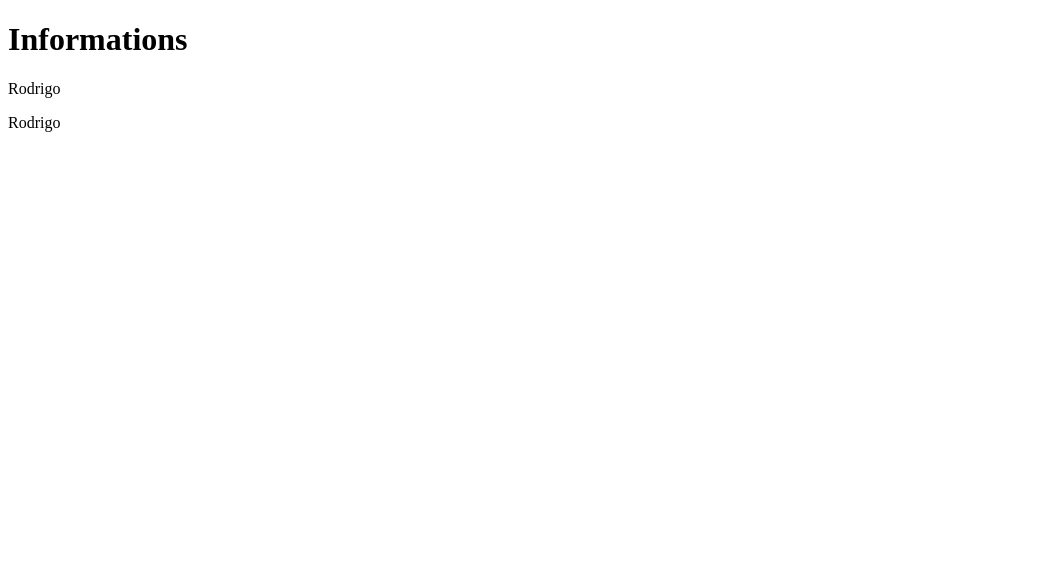
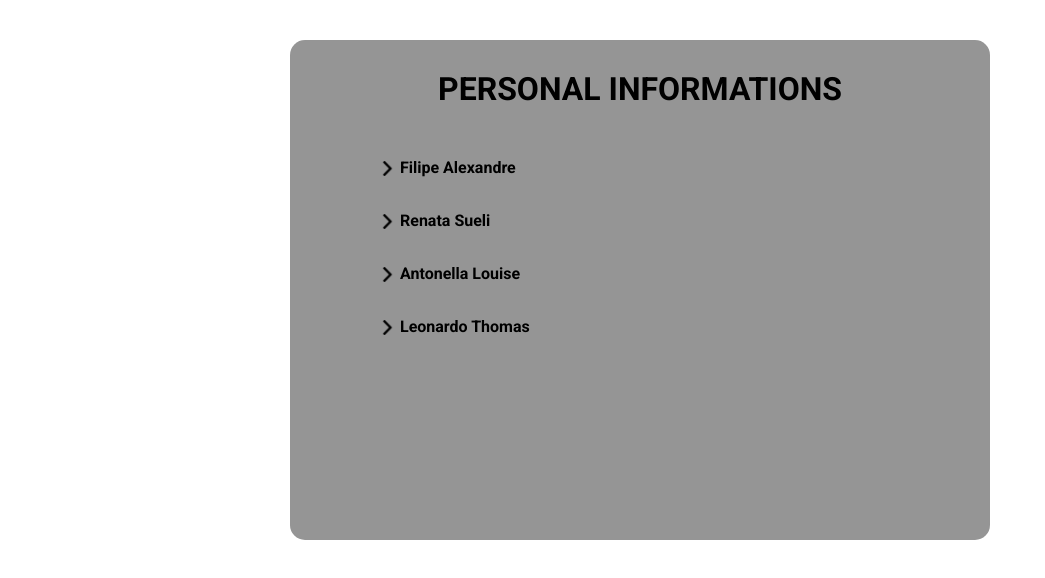
Before and after one commit to Gabriek0/cause-effect-app, a plain HTML site: page src/index.html in a window 1280 px wide. Shown: the whole page, without its empty margins (0-1045 px from the left). Drawn offline with Linux system fonts and the light colour scheme.

Commit message:
first commit

```diff
--- a/src/index.html
+++ b/src/index.html
@@ -6,14 +6,20 @@
   <meta http-equiv="X-UA-Compatible" content="IE=edge">
   <meta name="viewport" content="width=device-width, initial-scale=1.0">
   <link rel="stylesheet" href="./styles/styles.css">
-  <title>CauseEffect-App</title>
+  <link rel="preconnect" href="https://fonts.googleapis.com">
+  <link rel="preconnect" href="https://fonts.gstatic.com" crossorigin>
+  <link href="https://fonts.googleapis.com/css2?family=Roboto:wght@300;700&display=swap" rel="stylesheet">
+  <title>cause-effect-app</title>
 </head>
 
 <body>
   <div class="mainContainer">
-  <h1>Informations</h1>
-    <div class="peopleContainer"></div>
+    <h1>Personal Informations</h1>
+    <div class="informationsContainer">
+
+    </div>
   </div>
+
   <script src="./js/main.js"></script>
 </body>
 
--- a/src/js/main.js
+++ b/src/js/main.js
@@ -1,84 +1,188 @@
-const peopleContainer = document.querySelector('.peopleContainer')
+const informations = document.querySelector('.informationsContainer');
 
-const peopleInformations = [
+const peoples = [
   {
-    name: 'Rodrigo',
-    fullName: 'Rodrigo dos Santos',
-    street: 'Paulista',
-    city: 'São Paulo',
-    state: 'SP',
-    country: 'Brazil',
-    telephone: '707070',
-    birthday: '17/10/2001'
+    name: 'Filipe Alexandre',
+    fullName: 'Filipe Alexandre Murilo Ramos',
+    street: 'Rua José Barbosa, 5430',
+    city: 'Auriflama',
+    state: 'São Paulo',
+    country: 'Brasil',
+    telephone: '+55 (17) 98551-9936',
+    birthday: '22/11/1996',
   },
 
   {
-    name: 'Rodrigo',
-    fullName: 'Rodrigo dos Santos',
-    street: 'Paulista',
-    city: 'São Paulo',
-    state: 'SP',
-    country: 'Brazil',
-    telephone: '707070',
-    birthday: '17/10/2001'
+    name: 'Renata Sueli',
+    fullName: 'Renata Sueli Marina Mendes',
+    street: 'Avenida Doutor Carlos Botelho, 403',
+    city: 'Pariquera-Açú',
+    state: 'São Paulo',
+    country: 'Brasil',
+    telephone: '+55 (13) 98253-0930',
+    birthday: '24/08/2003',
   },
 
-]
+  {
+    name: 'Antonella Louise',
+    fullName: 'Antonella Louise Carvalho',
+    street: 'Parque Represa Billings III',
+    city: 'Santo André',
+    state: 'São Paulo',
+    country: 'Brasil',
+    telephone: '+55 (11) 99180-3464',
+    birthday: '15/08/2003',
+  },
 
-function start() {
+  {
+    name: 'Leonardo Thomas',
+    fullName: 'Leonardo Thomas Davi Aparício',
+    street: 'Rua Quatro',
+    city: 'Santos',
+    state: 'São Paulo',
+    country: 'Brasil',
+    telephone: '+55 (13) 99510-5452',
+    birthday: '07/08/1994',
+  }
+];
 
-  peopleInformations.map(people => {
-    const allPeoples = document.createElement('div')
-    allPeoples.classList.add('allPeoples')
+peoples.map(people => {
+  const rightArrow = document.createElement('img');
+  rightArrow.src = './img/right-arrow.png';
+  rightArrow.className = 'rightArrow';
 
-    const informations = document.createElement('div');
-    informations.classList.add('informations')
+  //Personal containers
+  const fullNameContainer = document.createElement('div');
+  const streetContainer = document.createElement('div');
+  const cityContainer = document.createElement('div');
+  const stateContainer = document.createElement('div');
+  const countryContainer = document.createElement('div');
+  const telephoneContainer = document.createElement('div');
+  const birthdayContainer = document.createElement('div');
 
-    const names = document.createElement('p');
-    names.classList.add('name')
+  //Personal details
+  const name = document.createElement('p');
+  const fullName = document.createElement('p');
+  const street = document.createElement('p');
+  const city = document.createElement('p');
+  const state = document.createElement('p');
+  const country = document.createElement('p');
+  const telephone = document.createElement('p');
+  const birthday = document.createElement('p');
 
-    const fullName = document.createElement('p');
-    const street = document.createElement('p');
-    const city = document.createElement('p');
-    const state = document.createElement('p');
-    const country = document.createElement('p');
-    const telephone = document.createElement('p');
-    const birthday = document.createElement('p');
+  // information title
+  const fullNameTitle = document.createElement('p');
+  const streetTitle = document.createElement('p');
+  const cityTitle = document.createElement('p');
+  const stateTitle = document.createElement('p');
+  const countryTitle = document.createElement('p');
+  const telephoneTitle = document.createElement('p');
+  const birthdayTitle = document.createElement('p');
 
 
-    names.addEventListener('click', () => {
-      const content = allPeoples.contains(informations)
+  const shortNameContainer = document.createElement('div')
+  const peopleDetails = document.createElement('div');
 
-      if (content) {
-        informations.remove();
-      } else {
-
-        allPeoples.appendChild(informations)
-        informations.appendChild(fullName)
-        informations.appendChild(street)
-        informations.appendChild(city)
-        informations.appendChild(state)
-        informations.appendChild(country)
-        informations.appendChild(telephone)
-        informations.appendChild(birthday)
+  //Content
+  name.textContent = people.name;
+  fullName.textContent = people.fullName;
+  street.textContent = people.street;
+  city.textContent = people.city;
+  state.textContent = people.state;
+  country.textContent = people.country;
+  telephone.textContent = people.telephone;
+  birthday.textContent = people.birthday;
 
 
-        fullName.textContent = `Full-name: ${people.fullName}`;
-        street.textContent = `Street: ${people.street}`;
-        city.textContent = `City: ${people.city}`;
-        state.textContent = `State: ${people.state}`;
-        country.textContent = `Country: ${people.country}`;
-        telephone.textContent = `Telephone: ${people.telephone}`;
-        birthday.textContent = `Birthday ${people.birthday}`;
+  //Content titles
+  fullNameTitle.textContent = 'Name: ';
+  streetTitle.textContent = 'Street: ';
+  cityTitle.textContent = 'City: ';
+  stateTitle.textContent = 'State: ';
+  countryTitle.textContent = 'Country: ';
+  telephoneTitle.textContent = 'Telephone: ';
+  birthdayTitle.textContent = 'Birthday: ';
 
-      }
-    })
+  //Container title
+  fullNameContainer.appendChild(fullNameTitle);
+  stateContainer.appendChild(stateTitle);
+  cityContainer.appendChild(cityTitle);
+  stateContainer.appendChild(stateTitle);
+  countryContainer.appendChild(countryTitle);
+  telephoneContainer.appendChild(telephoneTitle);
+  birthdayContainer.appendChild(birthdayTitle);
 
+  //append details into containers
+  fullNameContainer.appendChild(fullName)
+  streetContainer.appendChild(street);
+  cityContainer.appendChild(city);
+  stateContainer.appendChild(state);
+  countryContainer.appendChild(country);
+  telephoneContainer.appendChild(telephone);
+  birthdayContainer.appendChild(birthday);
 
-    peopleContainer.appendChild(allPeoples);
-    allPeoples.appendChild(names)
-    names.textContent = people.name
+  // name initial
+  shortNameContainer.appendChild(name);
+  shortNameContainer.appendChild(rightArrow)
+
+  // show on screen
+  informations.appendChild(shortNameContainer);
+  informations.appendChild(peopleDetails);
+
+  // peopleDetails hidden
+  peopleDetails.style.display = 'none'
+
+  shortNameContainer.addEventListener('click', () => {
+    if (peopleDetails.style.display === 'none') {
+      peopleDetails.style.display = 'block';
+      peopleDetails.style.animation = 'move 0.5s'
+      rightArrow.src = './img/arrow-down.png';
+
+    }
+    else {
+      peopleDetails.style.animation = 'toRecall 0.3s';
+
+      setTimeout(() => {
+        peopleDetails.style.display = 'none';
+        rightArrow.src = './img/right-arrow.png';
+
+      }, 300)
+    }
   })
-};
 
-start();
+  peopleDetails.appendChild(fullNameContainer);
+  peopleDetails.appendChild(stateContainer);
+  peopleDetails.appendChild(cityContainer);
+  peopleDetails.appendChild(stateContainer);
+  peopleDetails.appendChild(countryContainer);
+  peopleDetails.appendChild(telephoneContainer);
+  peopleDetails.appendChild(birthdayContainer);
+
+  shortNameContainer.className = 'shortNameContainer';
+  peopleDetails.className = 'peopleDetails';
+
+  fullNameContainer.className = 'line';
+  streetContainer.className = 'line';
+  cityContainer.className = 'line';
+  stateContainer.className = 'line';
+  countryContainer.className = 'line';
+  telephoneContainer.className = 'line';
+  birthdayContainer.className = 'line';
+
+  name.className = 'shortName'
+  fullName.className = 'info';
+  street.className = 'info';
+  city.className = 'info';
+  state.className = 'info';
+  country.className = 'info';
+  telephone.className = 'info';
+  birthday.className = 'info';
+
+  fullNameTitle.className = 'infoTitle';
+  streetTitle.className = 'infoTitle';
+  cityTitle.className = 'infoTitle';
+  stateTitle.className = 'infoTitle';
+  countryTitle.className = 'infoTitle';
+  telephoneTitle.className = 'infoTitle';
+  birthdayTitle.className = 'infoTitle';
+});
--- a/src/styles/styles.css
+++ b/src/styles/styles.css
@@ -1,13 +1,118 @@
 * {
+  box-sizing: border-box;
   padding: 0;
-  box-sizing: border-box;
+  margin: 0;
+  font-family: Roboto;
 }
 
-.name {
-  cursor: pointer;
-  width: 60px;
+h1 {
+  margin-top: 30px;
+  margin-bottom: 50px;
+  text-align: center;
+  text-transform: uppercase;
 }
 
-.allPeoples {
-  padding: 0 auto;
+.mainContainer {
+  margin: auto;
+  margin-top: 40px;
+  background-color: #959595;
+  width: 700px;
+  height: 500px;
+  border-radius: 15px;
+  overflow-y: hidden;
+  overflow: scroll;
+  overflow-x: hidden;
 }
+
+.informationsContainer {
+  font-weight: 700;
+  margin-top: 20px;
+}
+
+.shortNameContainer {
+  margin-top: 15px;
+  cursor: pointer;
+  position: relative;
+  left: 90px;
+  height: auto;
+  width: 150px;
+}
+
+.shortNameContainer:hover {
+  color: #252525;
+}
+
+.shortName {
+  position: relative;
+  left: 15px;
+  margin-left: 5px;
+}
+
+.rightArrow {
+  position: relative;
+  top: -16px;
+  width: 15px;
+}
+
+.rightArrow:hover {
+  color: #252525;
+}
+
+.peopleDetails {
+  font-weight: 600;
+  color: #3D3D3D;
+  width: 300px;
+  position: relative;
+  left: 100px;
+}
+
+.info {
+  display: inline;
+}
+
+.infoTitle {
+  display: inline;
+  color: black;
+}
+
+.info {
+  padding-top: 5px;
+}
+
+::-webkit-scrollbar{
+  width: 10px;
+  height: 10px;
+  }
+
+::-webkit-scrollbar-thumb{
+  background: #B3AFB3;
+  border-radius: 15px;
+}
+
+::-webkit-scrollbar-track{
+  background: #F0F0F0;
+  }
+
+@keyframes move {
+  from {
+    opacity: 0;
+    transform: translateX(-25%);
+  }
+
+  to {
+    opacity: 1;
+    transform: translateX(0%);
+  }
+}
+
+@keyframes toRecall {
+  from {
+    opacity: 1;
+    transform: translateX(0%);
+  }
+
+  to {
+    opacity: -5;
+    transform: translateX(-25%);
+  }
+}
```
Also changed, not shown: src/img/arrow-down.png (added), src/img/right-arrow.png (added), 1 other file.
